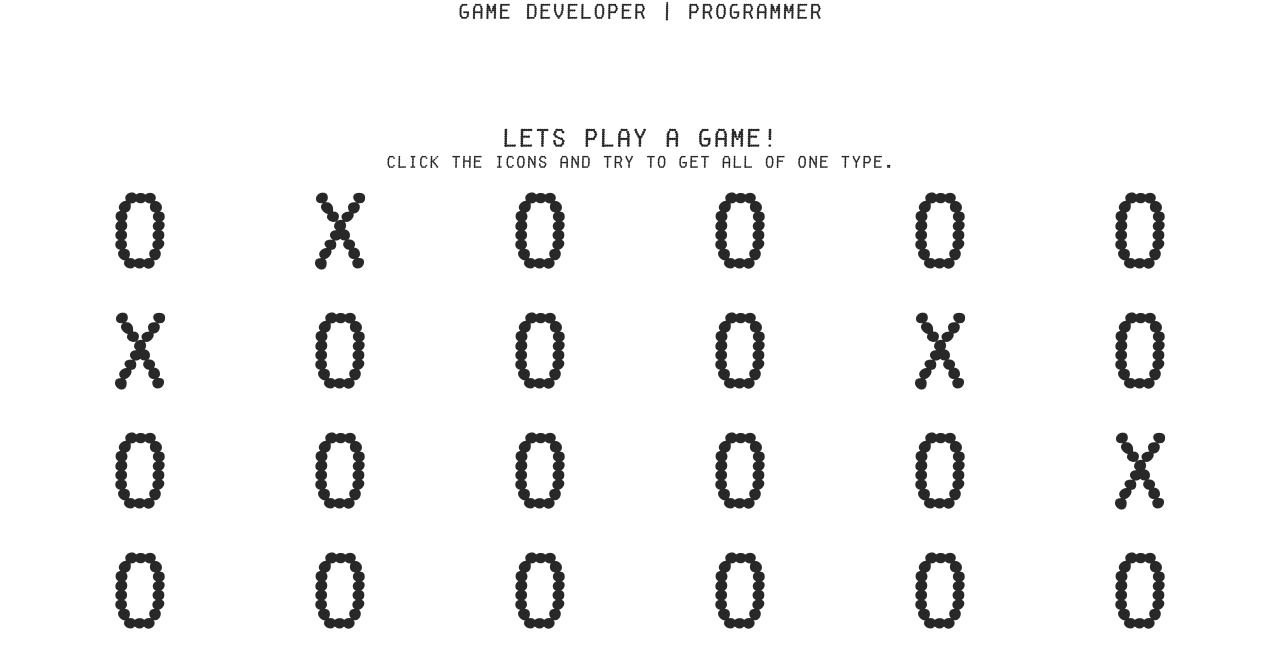
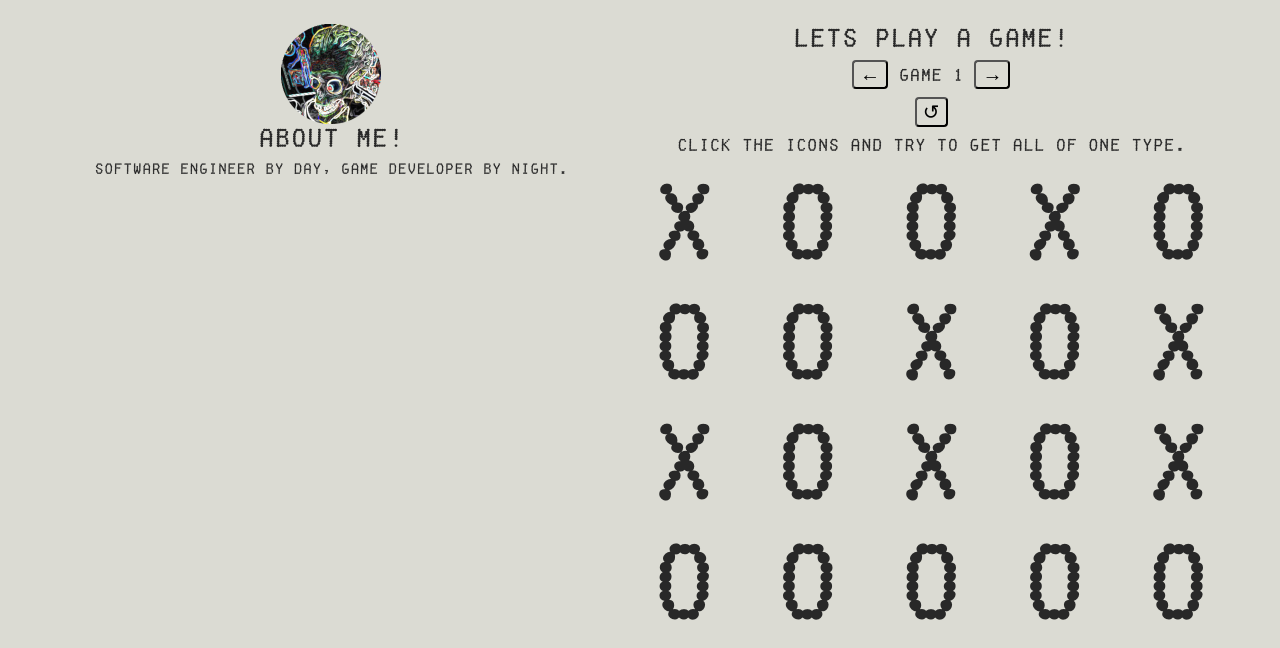
Before and after one commit to JCSergent/personal-site, a plain HTML site: page index.html in a window 1280 px wide. Shown: the part 152-800 px from the top of the page. Drawn offline with Linux system fonts and the light colour scheme.

Commit message:
about me

```diff
--- a/index.html
+++ b/index.html
@@ -3,38 +3,56 @@
 <body>
   <div class="background">
     <div class="content">
+      <div class="landing-page">
         <div class="title">JC Sergent</div>
-      <div class="bio">Game Developer | Programmer</div>
+        <!-- <div class="bio">Game Developer | Programmer</div> -->
 
-      <div class="match-title">Lets play a game!</div>
+        <div class="landing-content">
+          <div style="text-align: center;">
+            <img src="./assets/test2.png"></img>
+            <div class="landing-title">About Me!</div>
+            <div class="about-me">Software Engineer by day, game developer by night.</div>
+          </div>
+
+          <div>
+            <div class="landing-title">Lets play a game!</div>
+            <div class="match-actions">
+              <button tooltip="Previous Game">&larr;</button>
+              Game 1
+              <button tooltip="Next Game">&rarr;</button>
+            </div>
+            <div class="match-actions">
+              <button tooltip="Reset" onclick="resetMatch()">&olarr;</button></div>
             <div class="match-bio">CLICK THE ICONS AND TRY TO GET ALL OF ONE TYPE.</div>
+            <div class="match-actions"></div>
             <div class="match-game">
               <div class="match-icon" id="00">O</div>
-        <div class="match-icon" id="01">x</div>
+              <div class="match-icon" id="01">X</div>
               <div class="match-icon" id="02">O</div>
               <div class="match-icon" id="03">O</div>
               <div class="match-icon" id="04">O</div>
-        <div class="match-icon" id="05">O</div>
               <div class="match-icon" id="10">x</div>
               <div class="match-icon" id="11">O</div>
               <div class="match-icon" id="12">O</div>
               <div class="match-icon" id="13">O</div>
               <div class="match-icon" id="14">X</div>
-        <div class="match-icon" id="15">O</div>
               <div class="match-icon" id="20">O</div>
               <div class="match-icon" id="21">O</div>
               <div class="match-icon" id="22">O</div>
               <div class="match-icon" id="23">O</div>
               <div class="match-icon" id="24">O</div>
-        <div class="match-icon" id="25">X</div>
               <div class="match-icon" id="30">O</div>
               <div class="match-icon" id="31">O</div>
               <div class="match-icon" id="32">O</div>
               <div class="match-icon" id="33">O</div>
               <div class="match-icon" id="34">O</div>
-        <div class="match-icon" id="35">O</div>
             </div>
-      <div class="test bio">&darr; Check out Some Projects! &darr;</div>
+
+          </div>
+        </div>
+        <div class="landing-footer">&darr; Check out Some Projects! &darr;</div>
+
+      </div>
       <div class="games">
         <div class="game-assets">
           <img src="./assets/final_2.gif" alt="Periscope Gifs" />
@@ -122,7 +140,7 @@
   </pre> -->
           </div>
           <div class="camp-fire">
-  <pre style="margin: 0; color: white;">
+  <pre style="margin: 0;">
    .(
   /%/\
  (%(%))
--- a/script.js
+++ b/script.js
@@ -2,8 +2,6 @@
 var scale = 100
 
 function matchClick(event) {
-    // console.log(event)
-    // console.log(event.srcElement)
     const pos = event.target.id;
 
     const left = (parseInt(pos[0]) - 1).toString() + pos[1]
@@ -11,10 +9,7 @@ function matchClick(event) {
     const up = pos[0] + (parseInt(pos[1]).toString() - 1)
     const down = pos[0] + (parseInt(pos[1]) + 1).toString()
 
-    console.log([left, right, up, down])
-
-
-    for (const match of [left, right, up, down]) {
+    for (const match of [pos, left, right, up, down]) {
         if (document.getElementById(match)) {
             console.log(document.getElementById(match).innerHTML)
             if (document.getElementById(match).innerHTML === 'O') {
@@ -29,3 +24,16 @@ function matchClick(event) {
 for (const elem of document.getElementsByClassName("match-icon")) {
     elem.addEventListener("click", matchClick);
 }
+
+
+function resetMatch() {
+    for (const elem of document.getElementsByClassName("match-icon")) {
+        if (Math.floor(Math.random() * 3)  === 0) {
+            elem.innerHTML = 'X'
+        } else {
+            elem.innerHTML = 'O'
+        }
+    }
+}
+
+resetMatch()
--- a/style.css
+++ b/style.css
@@ -2,7 +2,7 @@
 @font-face { font-family: RECEIPT; src: url('./fonts/Fake\ Receipt.otf'); }
 
 body {
-  background-color: #fff;
+  background-color: #dbdbd3;
   color: #282828;
   font-family: RECEIPT;
   margin: 0;
@@ -109,29 +109,58 @@ background-image:
   margin: auto;
 }
 
+.landing-page {
+  height: 100%;
+}
 .title {
-  display: flex;
-  align-items: center;
-  flex-direction: column;
-  justify-content: center;
+  text-align: center;
   font-size: 80px;
-  margin-top: 5vh;
+  padding-top: 2vh;
 }
 
-.match-title {
-  margin-top: 100px;
+.landing-content {
+  margin-top: 8vh;
+  display: grid;
+  grid-template-columns: auto auto;
+}
+
+.landing-title {
   font-size: 24px;
   text-align: center;
+  margin-bottom: 1vh;
+}
+
+.landing-footer {
+  margin-top: 14vh;
+  margin-bottom: 2vh;
+  text-align: center;
+}
+
+.about-me {
+  font-size: 14px;
 }
 
 .match-bio {
   text-align: center;
+}
 
+.match-actions {
+  margin: 8px 0;
+  text-align: center;
+  button {
+    font-size: 20px;
+    border-radius: 4px;
+    background-color: inherit;
+  }
+
+  button:hover {
+    cursor: pointer;
+  }
 }
 
 .match-game {
   display: grid;
-  grid-template-columns: auto auto auto auto auto auto;
+  grid-template-columns: auto auto auto auto auto;
   /* gap: 2vh 2vh; */
 }
 
@@ -212,10 +241,8 @@ background-image:
 }
 
 .bio {
-  margin-top: 2vh;
-  display: flex;
-  width:100%;
-  justify-content:center;
+  /* margin-top: 1vh; */
+  text-align: center;
   font-size: 20px;
 }
 
@@ -309,7 +336,7 @@ background-image:
 }
 
 .flame {
-  color: rgb(241, 227, 144);
+  /* color: rgb(241, 227, 144); */
   /* font-size: 24px; */
   position: absolute;
   /* opacity: 75%; */
```
Lines whose indentation alone changed are shown as unchanged.
